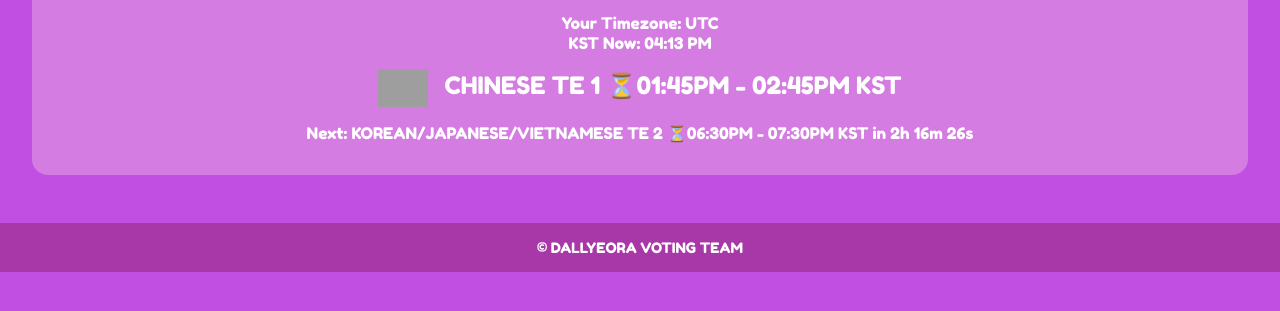
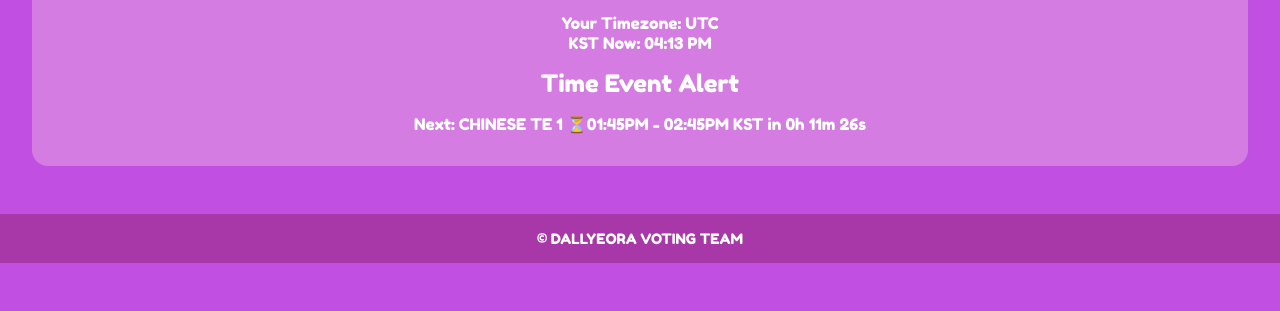
Before and after one commit to dallyeoravotingteam/TE, a plain HTML site: page index.html in a window 1280 px wide. Shown: the part 127-438 px from the top of the page. Drawn offline with Linux system fonts and the light colour scheme; grey boxes are pictures that could not be loaded.

Commit message:
Update index.html

```diff
--- a/index.html
+++ b/index.html
@@ -143,7 +143,7 @@
   const eventWindows = [
     { start: "09:30", end: "10:30", name: "ENGLISH TE 1 ⏳09:30AM - 10:30AM KST" },
     { start: "12:45", end: "13:45", name: "KOREAN/JAPANESE/VIETNAMESE TE 1 ⏳12:45PM - 01:45PM KST" },
-    { start: "16:11", end: "16:16", name: "CHINESE TE 1 ⏳01:45PM - 02:45PM KST" },
+    { start: "16:25", end: "16:35", name: "CHINESE TE 1 ⏳01:45PM - 02:45PM KST" },
     { start: "18:30", end: "19:30", name: "KOREAN/JAPANESE/VIETNAMESE TE 2 ⏳06:30PM - 07:30PM KST" },
     { start: "19:30", end: "20:30", name: "CHINESE TE 2 ⏳07:30PM - 08:30PM KST" },
     { start: "22:50", end: "23:50", name: "ENGLISH TE 2 ⏳10:50PM - 11:50PM KST" }
```
